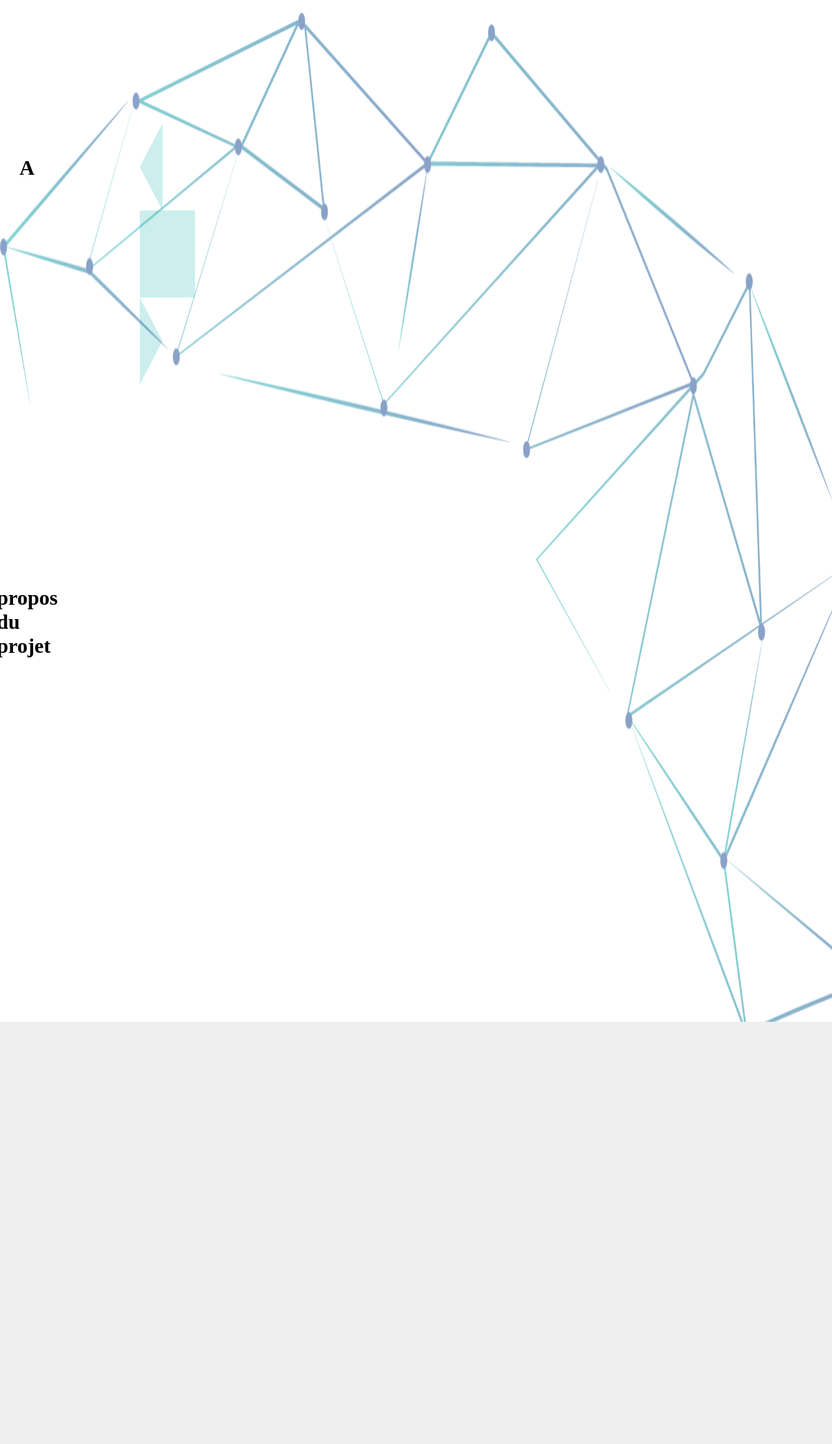
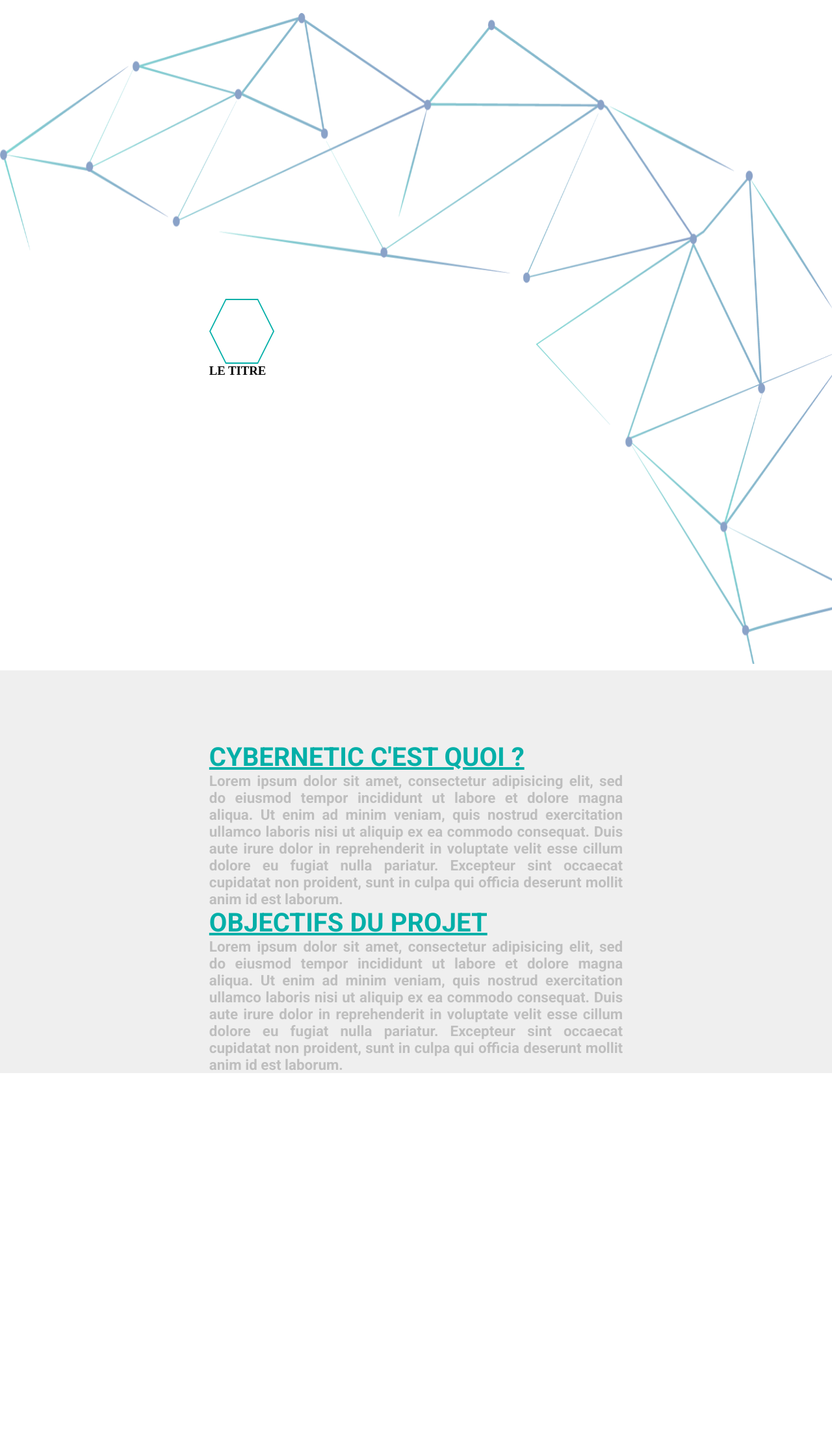
Before and after one commit to ValMgr/Cybernetic, a PHP site: page /projet.php in a window 1280 px wide. Shown: the part 90-2313 px from the top of the page at 65% size. After the commit the page ends 1742 px from the top, so only its background shows below. Run offline with PHP 8.4, Linux system fonts and the light colour scheme; some libraries are stand-ins or nearby versions.

Commit message:
J'ai tout fix

```diff
--- a/projet.php
+++ b/projet.php
@@ -28,23 +28,17 @@
 
                 <div id="MailleProjet1"></div>
 
-                <div class="HexagonGroup1">
-                    <div class="hexagone3">
-                        <div id="hexagon3-1"></div>
-                        <div id="hexagon3-2"></div>
-                        <div id="hexagon3-3"></div>
-                    </div>
-                    <div class="hexagone4">
-                        <div id="hexagon4-1"></div>
-                        <div id="hexagon4-2"></div>
-                        <div id="hexagon4-3"></div>
-                    </div>
-                    <h1 id="hexagon3-title">A propos du projet</h1>
+                <div class="HexagonGroup4">
+                    <div id="hexagon8"></div>
+                    <div id="hexagon9"></div>
+                    <h3 id="hexagon4-title">LE TITRE</h3>
                 </div>
 
+                <div class="description"></div>
+
                 <div id="desc">
-                    <div class="descrption"></div>
-                    <!-- <h2>CYBERNETIC C'EST QUOI ?</h2>
+
+                    <h2>CYBERNETIC C'EST QUOI ?</h2>
                     <p>
                         Lorem ipsum dolor sit amet, consectetur adipisicing elit, sed do eiusmod
                         tempor incididunt ut labore et dolore magna aliqua. Ut enim ad minim veniam,
@@ -62,7 +56,7 @@
                         cillum dolore eu fugiat nulla pariatur. Excepteur sint occaecat cupidatat non
                         proident, sunt in culpa qui officia deserunt mollit anim id est laborum.
                     </p>
- -->                </div>
+                </div>
 
         </div>
 
--- a/style/hexagon.css
+++ b/style/hexagon.css
@@ -35,61 +35,31 @@
 
 
 
-/*  OTHER PAGE A REFAIRE TOTALEMENT  */
 
 
-#hexagon3-1 {
-float: left;
-border-right: 35px solid #03AFA8;
-border-top: 67px solid transparent;
-border-bottom: 67px solid transparent;
-  opacity: 0.2;
+/*  PROJECT PAGE  */
+
+
+#hexagon8{
+  width: 96px;
+  height: 96px;
+  -webkit-clip-path: polygon(50% 0%, 100% 25%, 100% 75%, 50% 100%, 0% 75%, 0% 25%);
+  clip-path: polygon(50% 0%, 100% 25%, 100% 75%, 50% 100%, 0% 75%, 0% 25%);
+  background-color: rgb(255, 255, 255);
+  transform: rotate(90deg) translate(2px, -2px);
+
+  position: absolute;
+  z-index: 4;
 }
 
-#hexagon3-2 {
-float: left;
-width: 85px;
-height: 134px;
-background-color: #03AFA8;
-  opacity: 0.2;
+#hexagon9{
+  width: 100px;
+  height: 100px;
+  -webkit-clip-path: polygon(50% 0%, 100% 25%, 100% 75%, 50% 100%, 0% 75%, 0% 25%);
+  clip-path: polygon(50% 0%, 100% 25%, 100% 75%, 50% 100%, 0% 75%, 0% 25%);
+  background-color: rgb(3, 175, 168);
+  transform: rotate(90deg);
+
+  position: relative;
+  z-index: 3;
 }
-
-#hexagon3-3 {
-float: left;
-border-left: 35px solid #03AFA8;
-border-top: 67px solid transparent;
-border-bottom: 67px solid transparent;
-  opacity: 0.2;
-}
-
-
-.hexagone4 {
-  transform: translate(-152.5px, 2px);
-}
-
-#hexagon4-1 {
-float: left;
-border-right: 33.5px solid white;
-border-top: 65px solid transparent;
-border-bottom: 65px solid transparent;
-}
-
-#hexagon4-2 {
-float: left;
-width: 83px;
-height: 130px;
-background-color: white;
-}
-
-#hexagon4-3 {
-float: left;
-border-left: 33px solid white;
-border-top: 65px solid transparent;
-border-bottom: 65px solid transparent;
-}
-
-#hexagon3-title{
-  position: relative;
-  z-index: 5;
-  transform: translate(-220px, 50px);
-}
--- a/style/main.css
+++ b/style/main.css
@@ -19,6 +19,8 @@
   grid-auto-rows: minmax(100px, auto);
 }
 
+
+/* HOME PAGE */
 
   .waiter{
     background: no-repeat url('Assets/Maille.png'), rgb(255, 255, 255);
@@ -98,7 +100,7 @@
   #UselessBar{
     grid-column: 4 / 7;
     grid-row: 4;
-    width: 350px;
+    width: 20vw;
     height: 4px;
     background-color: #006579;
     transform: translate(15px, 20px);
@@ -189,11 +191,24 @@
     background-color: #ececec;
   }
 
-  #desc {
+
+
+
+
+  /* PROJECT PAGE */
+
+  .description {
     background-color: #EFEFEF;
     grid-column: 1 / 13;
-    grid-row: 10 / 16;
+    grid-row: 11 / 16;
+    position: relative;
+  }
+
+  #desc {
+    grid-column: 4 / 10;
+    grid-row: 12 / 16;
     z-index: 15;
+    position: relative;
   }
 
   #desc p {
@@ -204,11 +219,6 @@
     text-align: justify;
   }
 
-  .descrption {
-    grid-column: 4 / 9;
-    grid-row: 10 / 16;
-    background-color: blue;
-  }
 
   #desc h2 {
     grid-column: 4 / 7;
@@ -233,21 +243,34 @@
     z-index: 10;
   }
 
-  /* J'ai récup ça c'est bizarre */
-  /* .HexagonGroup1{
-    grid-column: 3 / 9;
-    grid-row: 4;
-    transform: translate(0px, 300px);
+  .HexagonGroup4{
+    grid-column: 4 / 5;
+    grid-row: 6;
   }
 
-  .HexagonGroup1 h1{
-    color: #456AA6;
-    font-family: 'Roboto';
-    font-size: 3em;
-    position: relative;
-    font-weight: bold;
 
-  } */
+
+
+
+
+
+
+
+
+
+
+
+
+
+
+
+
+
+
+
+
+
+
 
 
 
```
